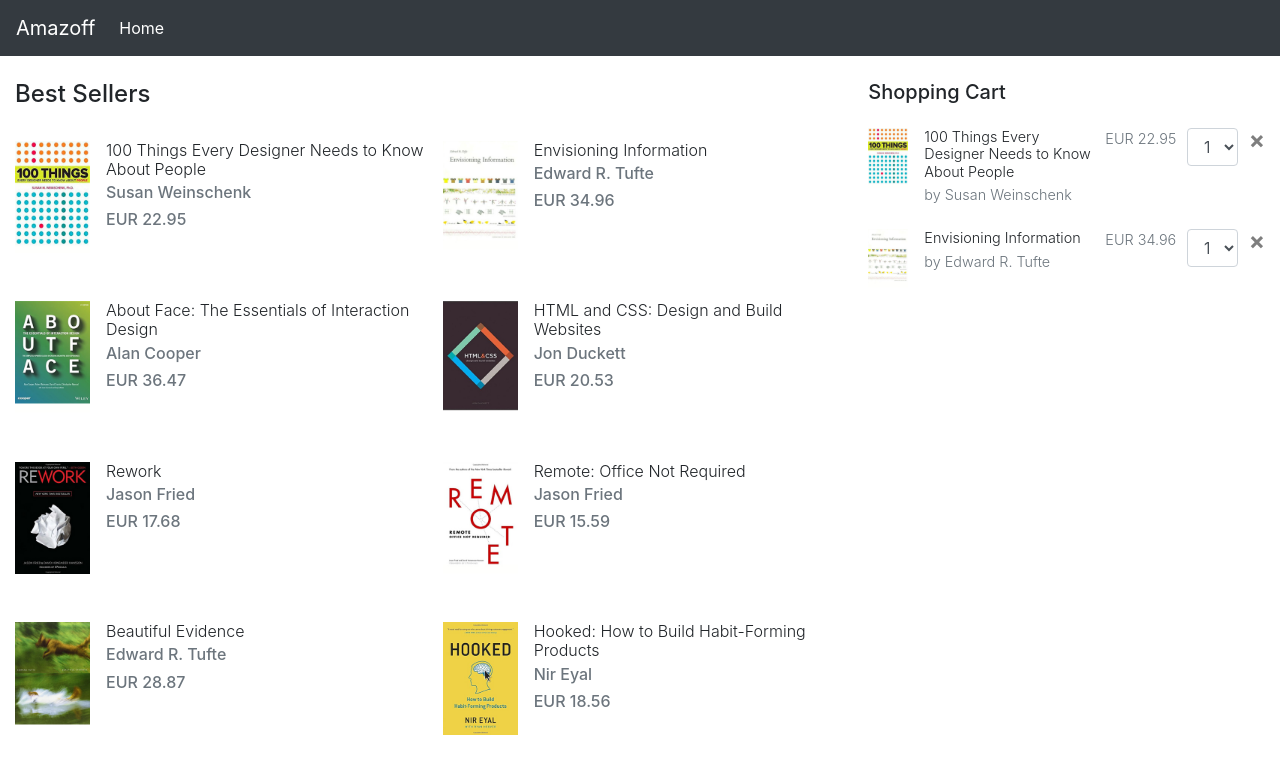
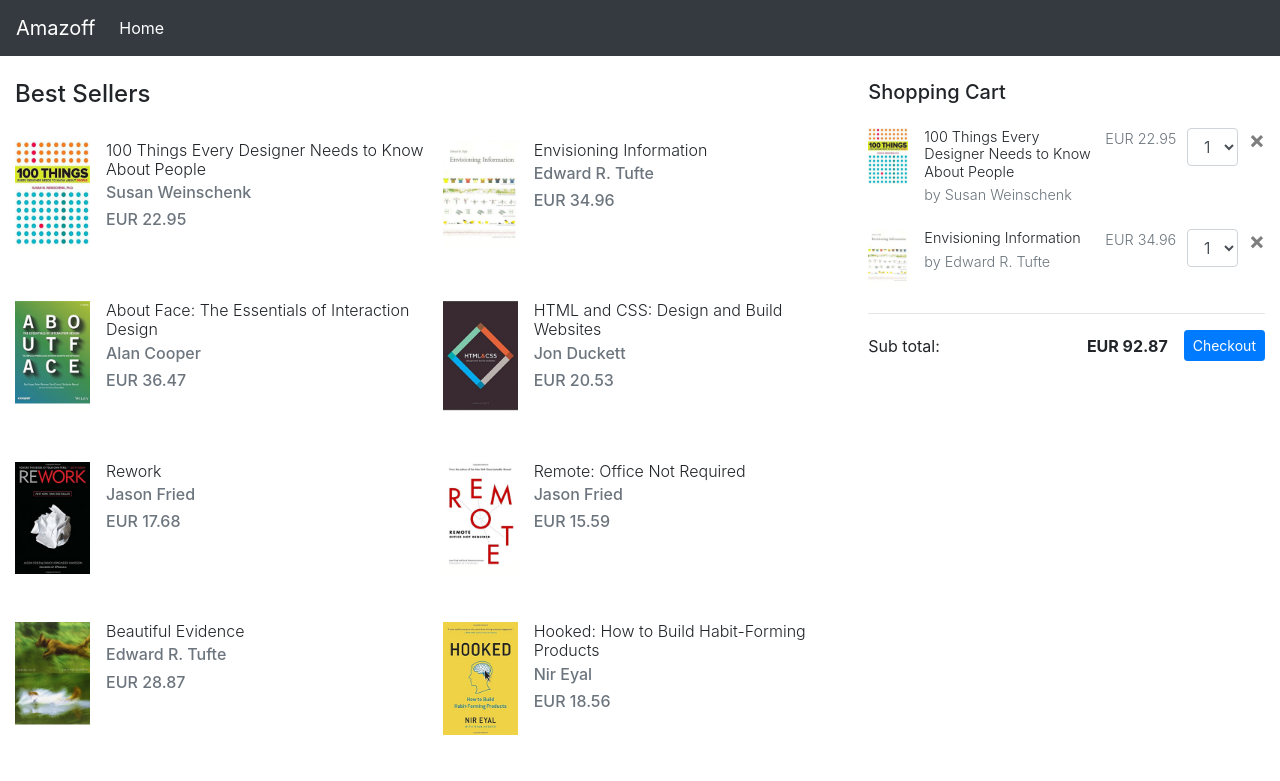
Before and after one commit to coriordan/amazoff-app, a React (Create React App) app: page / in a window 1280 px wide. Shown: the top 781 px of the page. Built offline with nearby package versions, Linux system fonts and the light colour scheme.

Commit message:
added CartTotal component

```diff
--- a/src/App.js
+++ b/src/App.js
@@ -29,12 +29,26 @@ class Cart extends React.Component {
     );
 
     return (
-      <ul className="list-unstyled">
-      {cartItems}
-      </ul>
+      <div id="shoping-cart">
+        <ul className="list-unstyled">
+        {cartItems}
+        </ul>
+        <hr/>
+      </div>
     );
   }
 }
+
+const CartTotal = ({items}) => (
+  <div className="d-flex justify-content-between align-items-center">
+    <span className="mr-auto">Sub total:</span>
+    <strong className="pr-3">EUR&nbsp;{items.reduce(
+      (sum, i) => (sum += i.quantity
+        * i.price.amount), 0)}</strong>
+    <button type="button" className="btn btn-primary btn-sm">Checkout</button>
+  </div>
+)
+
 
 class CartItem extends React.Component {
   render() {
@@ -106,6 +120,7 @@ class AmazoffApp extends Component {
             <aside className="col-md-4">
               <h5>Shopping Cart</h5>
               <Cart cart={this.props.cartItems} />
+              <CartTotal items={this.props.cartItems} />
             </aside>
           </div>
         </div>
```
